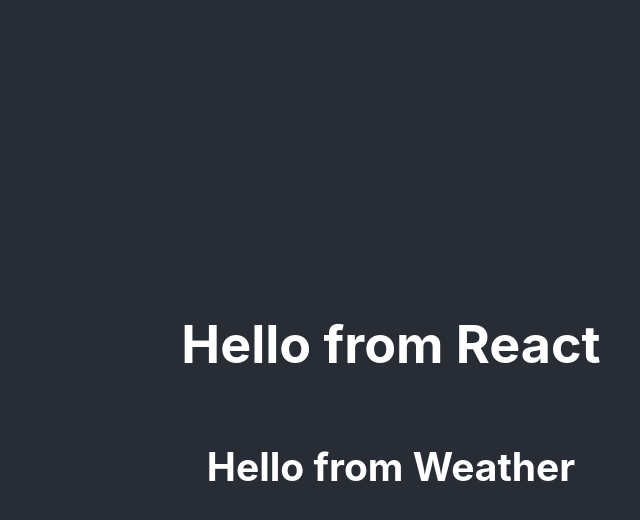
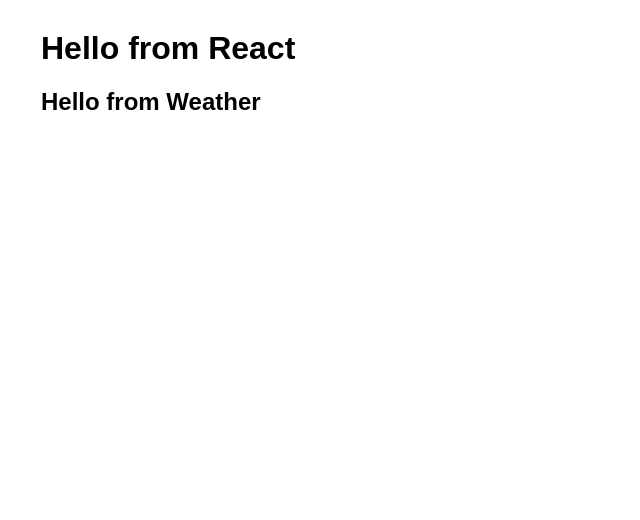
Before and after one commit to Meg-brennan/weather-react, a React (Create React App) app: page / in a window 1280 px wide. Shown: the top 520 px of the page, without its empty margins (249-889 px from the left). Built offline with nearby package versions, Linux system fonts and the light colour scheme.

Commit message:
Update App.css

```diff
--- a/src/App.css
+++ b/src/App.css
@@ -1,38 +1,6 @@
 .App {
-  text-align: center;
+  font-family: Arial, Helvetica, sans-serif;
+  text-align: left;
+  max-width: 700px;
+  margin: 30px auto;
 }
-
-.App-logo {
-  height: 40vmin;
-  pointer-events: none;
-}
-
-@media (prefers-reduced-motion: no-preference) {
-  .App-logo {
-    animation: App-logo-spin infinite 20s linear;
-  }
-}
-
-.App-header {
-  background-color: #282c34;
-  min-height: 100vh;
-  display: flex;
-  flex-direction: column;
-  align-items: center;
-  justify-content: center;
-  font-size: calc(10px + 2vmin);
-  color: white;
-}
-
-.App-link {
-  color: #61dafb;
-}
-
-@keyframes App-logo-spin {
-  from {
-    transform: rotate(0deg);
-  }
-  to {
-    transform: rotate(360deg);
-  }
-}
```
